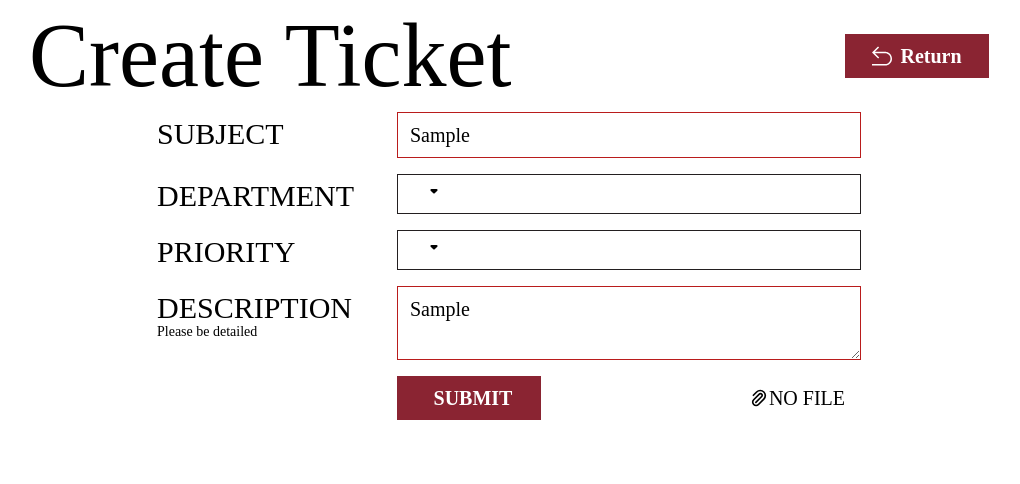
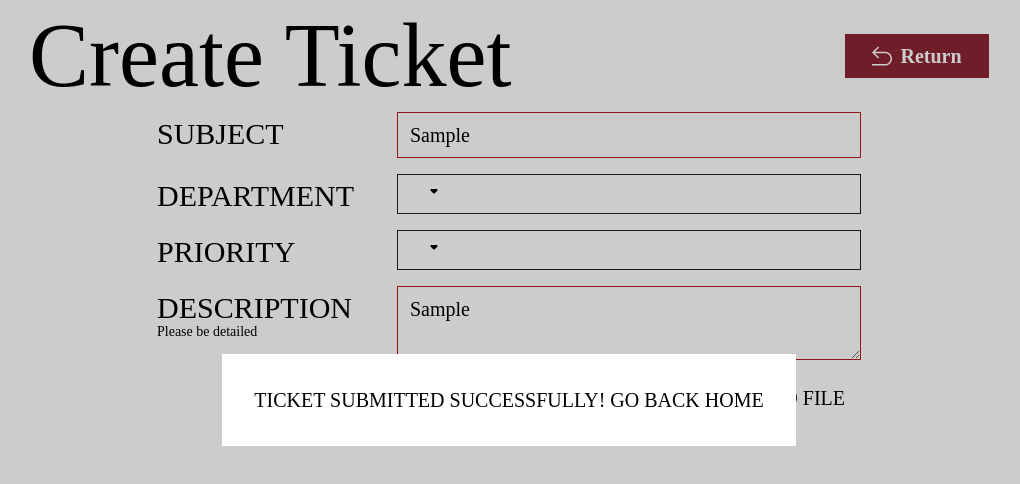
Before and after one commit to AriGaspar/TicketingSys7brew, a Nuxt app: page /createTicket in a window 1280 px wide. Both pictures are taken after typing "Sample", "Sample" into the empty fields and a click on the button "SUBMIT". Shown: the top 484 px of the page, without its empty margins (131-1151 px from the left). Built offline with nearby package versions, Linux system fonts and the light colour scheme.

Commit message:
Implemented a popup after ticket creation

```diff
--- /dev/null
+++ b/components/popup.vue
@@ -0,0 +1,39 @@
+<template>
+	<div class="popup">
+		<div class="popup-inner">
+            <NuxtLink  to="/ticketTable">
+			<button class="popup-close" @click="TogglePopup()">
+				TICKET SUBMITTED SUCCESSFULLY!
+                GO BACK HOME
+			</button>
+            </NuxtLink>
+		</div>
+	</div>
+</template>
+
+<script>
+export default {
+	props: ['TogglePopup']
+}
+</script>
+
+<style lang="scss" scoped>
+.popup {
+	position: fixed;
+	top: 0;
+	left: 0;
+	right: 0;
+	bottom: 0;
+	z-index: 99;
+	background-color: rgba(0, 0, 0, 0.2);
+
+	display: flex;
+	align-items: center;
+	justify-content: center;
+
+	.popup-inner {
+		background: #FFF;
+		padding: 32px;
+	}
+}
+</style>
--- a/package.json
+++ b/package.json
@@ -15,6 +15,7 @@
     "core-js": "^3.9.1",
     "cors": "^2.8.5",
     "firebase": "^9.0.0",
+    "fortawesome": "^0.0.1-security",
     "fuse.js": "^7.0.0",
     "luxon": "^3.4.4",
     "nuxt": "^3.11.1",
--- a/pages/createTicket.vue
+++ b/pages/createTicket.vue
@@ -2,6 +2,11 @@
     <div class="px-40 milkstore-text text-xl">
 <!-- TITLE -->
         <MainTitleComp :title="'Create Ticket'"/>
+        <Popup
+			v-if="popupTriggers.buttonTrigger"
+			:TogglePopup="() => TogglePopup('buttonTrigger')">
+			<h2>My Button Popup</h2>
+		</Popup>
 <!-- FORM -->
         <form @submit.prevent="submitForm" id="loginForm">
             <div class="grid grid-cols-3 w-full px-32 justify-center gap-4 items-start">
@@ -27,7 +32,7 @@
                 <div></div> <!-- DO NOT REMOVE! -->
                 <!-- SUBMIT BUTTON -->
                 <div class="flex justify-between w-full col-span-2 items-center">
-                  <button type="submit" class="bg-custom-red-wine milkstore-text text-xl w-36 h-15 hover:bg-red-500 text-white font-bold py-2 px-4 items-center justify-center">
+                  <button @click="TogglePopup('buttonTrigger')" type="submit" class="bg-custom-red-wine milkstore-text text-xl w-36 h-15 hover:bg-red-500 text-white font-bold py-2 px-4 items-center justify-center">
                     <span class="pl-2">SUBMIT</span>
                   </button>
                   <div>
@@ -58,13 +63,34 @@ import { db } from "../firebaseConfig.js";
 import { getDatabase, ref, set, child, push, update } from "firebase/database";
 import MainTitleComp from '../components/MainTitleComp.vue';
 import DropboxComp from '../components/DropboxComp.vue';
-import { DateTime } from 'luxon';
+import Popup from '../components/popup.vue';
+import { ref as refer } from 'vue';
 export default {
   name:'TicketCreation',
   components: {
     MainTitleComp,
     DropboxComp
   },
+  setup () {
+		const popupTriggers = refer({
+			buttonTrigger: false,
+			timedTrigger: false
+		});
+
+		const TogglePopup = (trigger) => {
+			popupTriggers.value[trigger] = !popupTriggers.value[trigger]
+		}
+
+		setTimeout(() => {
+			popupTriggers.value.timedTrigger = true;
+		}, 3000);
+
+		return {
+			Popup,
+			popupTriggers,
+			TogglePopup
+		}
+	},
   data() {
     return {
       subject: '',
@@ -94,9 +120,6 @@ export default {
         ticket_description:this.description,
         ticket_priority:this.priority,
         ticket_status: "Open",
-        ticket_reply:null,
-        ticket_user_assigned:null
-
     });
     },
     handleSelectedDepartment(option) {
```
Also changed, not shown: 1 other file (tests, documents, lock files or other folders).
